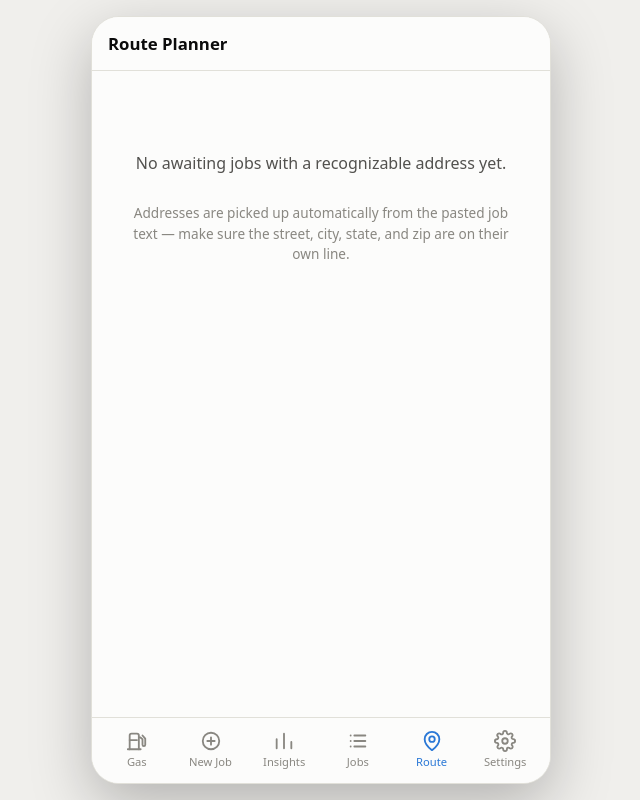
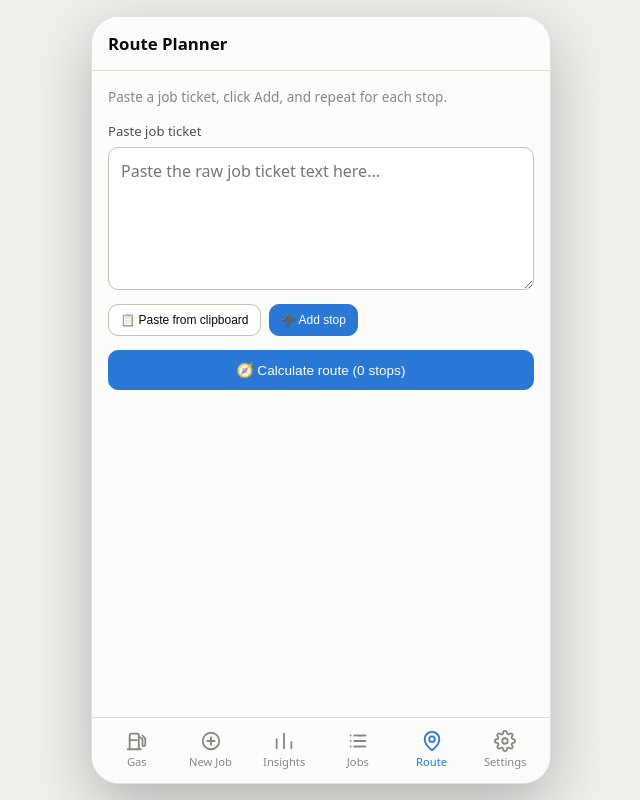
Before and after one commit to BG-Guy/chimney-pro, a React (Vite) app in the folder client/: page /#/route in a window 1280 px wide. Shown: the whole page, without its empty margins (319-959 px from the left). Built offline with nearby package versions, Linux system fonts and the light colour scheme.

Commit message:
Rework route planner into a paste-and-add scratchpad
Instead of picking from saved jobs, the Route tab now lets you paste each
job ticket string, click Add to parse its name/address, repeat for as
many stops as you have, then Calculate route to get the ordered
Google Maps link.

```diff
--- a/client/src/pages/RoutePlanPage.tsx
+++ b/client/src/pages/RoutePlanPage.tsx
@@ -1,52 +1,64 @@
-import { useEffect, useMemo, useState } from "react";
-import { api } from "../api";
-import type { Job } from "../types";
+import { useState } from "react";
 import { extractCustomerName } from "../customerName";
 import { extractAddress } from "../address";
 import { geocodeAll } from "../geocode";
 import { optimizeStopOrder } from "../routeOptimize";
 import { buildGoogleMapsRouteUrl } from "../googleMapsRoute";
 
+interface Stop {
+  id: number;
+  name: string;
+  address: string;
+}
+
 type BuildState = "idle" | "geocoding" | "error";
 
+let nextStopId = 1;
+
 export default function RoutePlanPage() {
-  const [jobs, setJobs] = useState<Job[]>([]);
-  const [loading, setLoading] = useState(true);
-  const [selectedIds, setSelectedIds] = useState<number[]>([]);
+  const [pastedText, setPastedText] = useState("");
+  const [parseError, setParseError] = useState<string | null>(null);
+  const [stops, setStops] = useState<Stop[]>([]);
   const [buildState, setBuildState] = useState<BuildState>("idle");
   const [errorMessage, setErrorMessage] = useState<string | null>(null);
-  const [orderedStops, setOrderedStops] = useState<{ name: string; address: string }[] | null>(null);
+  const [orderedStops, setOrderedStops] = useState<Stop[] | null>(null);
   const [mapsUrl, setMapsUrl] = useState<string | null>(null);
 
-  useEffect(() => {
-    api
-      .listJobs()
-      .then(setJobs)
-      .finally(() => setLoading(false));
-  }, []);
-
-  const routableJobs = useMemo(
-    () =>
-      jobs
-        .filter((job) => job.status === "awaiting")
-        .map((job) => ({
-          job,
-          name: extractCustomerName(job.rawTicketText) || `Job #${job.id}`,
-          address: extractAddress(job.rawTicketText),
-        }))
-        .filter((entry) => entry.address !== null) as { job: Job; name: string; address: string }[],
-    [jobs]
-  );
-
-  function toggleSelected(id: number) {
+  function resetRoute() {
     setOrderedStops(null);
     setMapsUrl(null);
-    setSelectedIds((prev) => (prev.includes(id) ? prev.filter((x) => x !== id) : [...prev, id]));
+    setErrorMessage(null);
   }
 
-  async function handleBuildRoute() {
-    const selected = routableJobs.filter((entry) => selectedIds.includes(entry.job.id!));
-    if (selected.length < 2) return;
+  async function handlePasteFromClipboard() {
+    try {
+      const text = await navigator.clipboard.readText();
+      if (text) setPastedText(text);
+    } catch {
+      alert("Couldn't read the clipboard. Your browser may need permission, or there's nothing copied.");
+    }
+  }
+
+  function handleAddStop() {
+    const address = extractAddress(pastedText);
+    if (!address) {
+      setParseError("Couldn't find an address in that text — make sure the street, city, state, and zip are on their own line.");
+      return;
+    }
+    const name = extractCustomerName(pastedText) || `Stop ${stops.length + 1}`;
+    setStops((prev) => [...prev, { id: nextStopId++, name, address }]);
+    setPastedText("");
+    setParseError(null);
+    resetRoute();
+  }
+
+  function handleRemoveStop(id: number) {
+    setStops((prev) => prev.filter((s) => s.id !== id));
+    resetRoute();
+  }
+
+  async function handleCalculateRoute() {
+    if (stops.length < 2) return;
 
     setBuildState("geocoding");
     setErrorMessage(null);
@@ -54,20 +66,20 @@ export default function RoutePlanPage() {
     setMapsUrl(null);
 
     try {
-      const points = await geocodeAll(selected.map((entry) => entry.address));
-      const missing = selected.filter((_, i) => !points[i]);
+      const points = await geocodeAll(stops.map((s) => s.address));
+      const missing = stops.filter((_, i) => !points[i]);
       if (missing.length > 0) {
-        setErrorMessage(`Couldn't locate: ${missing.map((entry) => entry.name).join(", ")}`);
+        setErrorMessage(`Couldn't locate: ${missing.map((s) => s.name).join(", ")}`);
         setBuildState("error");
         return;
       }
 
       const validPoints = points as NonNullable<(typeof points)[number]>[];
       const order = optimizeStopOrder(validPoints);
-      const stops = order.map((i) => ({ name: selected[i].name, address: selected[i].address }));
+      const ordered = order.map((i) => stops[i]);
 
-      setOrderedStops(stops);
-      setMapsUrl(buildGoogleMapsRouteUrl(stops.map((s) => s.address)));
+      setOrderedStops(ordered);
+      setMapsUrl(buildGoogleMapsRouteUrl(ordered.map((s) => s.address)));
       setBuildState("idle");
     } catch {
       setErrorMessage("Something went wrong looking up those addresses. Try again.");
@@ -75,50 +87,67 @@ export default function RoutePlanPage() {
     }
   }
 
-  if (loading) return <p className="loading-text">Loading jobs...</p>;
-
-  if (routableJobs.length === 0) {
-    return (
-      <div className="empty-state">
-        <p>No awaiting jobs with a recognizable address yet.</p>
-        <p className="empty-hint">
-          Addresses are picked up automatically from the pasted job text — make sure the street, city,
-          state, and zip are on their own line.
-        </p>
-      </div>
-    );
-  }
-
   return (
     <div className="job-list">
-      <p className="empty-hint">Pick the stops for today's run, then build a route.</p>
+      <p className="empty-hint">Paste a job ticket, click Add, and repeat for each stop.</p>
 
-      <div className="job-cards">
-        {routableJobs.map(({ job, name, address }) => (
-          <label key={job.id} className="job-card checkbox-label" style={{ flexDirection: "row" }}>
-            <input
-              type="checkbox"
-              checked={selectedIds.includes(job.id!)}
-              onChange={() => toggleSelected(job.id!)}
-            />
-            <span style={{ display: "flex", flexDirection: "column", gap: 2 }}>
-              <strong>{name}</strong>
-              <span className="empty-hint">{address}</span>
-              {job.scheduledDate && <span className="empty-hint">Scheduled {job.scheduledDate}</span>}
-            </span>
-          </label>
-        ))}
-      </div>
+      <form
+        className="job-form"
+        onSubmit={(e) => {
+          e.preventDefault();
+          handleAddStop();
+        }}
+      >
+        <label>
+          Paste job ticket
+          <textarea
+            rows={5}
+            value={pastedText}
+            onChange={(e) => {
+              setPastedText(e.target.value);
+              setParseError(null);
+            }}
+            placeholder="Paste the raw job ticket text here..."
+          />
+        </label>
+        <div className="jobs-toolbar" style={{ flexDirection: "row" }}>
+          <button type="button" className="btn btn-sm" onClick={handlePasteFromClipboard}>
+            📋 Paste from clipboard
+          </button>
+          <button type="submit" className="btn btn-primary btn-sm" disabled={!pastedText.trim()}>
+            ➕ Add stop
+          </button>
+        </div>
+        {parseError && <p className="empty-hint">{parseError}</p>}
+      </form>
+
+      {stops.length > 0 && (
+        <div className="job-cards">
+          {stops.map((stop, i) => (
+            <div className="job-card" key={stop.id}>
+              <div className="job-card-top">
+                <strong>
+                  {i + 1}. {stop.name}
+                </strong>
+                <button type="button" className="btn btn-sm btn-danger" onClick={() => handleRemoveStop(stop.id)}>
+                  Remove
+                </button>
+              </div>
+              <span className="empty-hint">{stop.address}</span>
+            </div>
+          ))}
+        </div>
+      )}
 
       <button
         type="button"
         className="btn btn-primary btn-block"
-        disabled={selectedIds.length < 2 || buildState === "geocoding"}
-        onClick={handleBuildRoute}
+        disabled={stops.length < 2 || buildState === "geocoding"}
+        onClick={handleCalculateRoute}
       >
         {buildState === "geocoding"
           ? "Looking up addresses..."
-          : `🧭 Build route (${selectedIds.length} stop${selectedIds.length === 1 ? "" : "s"})`}
+          : `🧭 Calculate route (${stops.length} stop${stops.length === 1 ? "" : "s"})`}
       </button>
 
       {errorMessage && <p className="empty-hint">{errorMessage}</p>}
@@ -129,8 +158,8 @@ export default function RoutePlanPage() {
             <h3>Suggested order</h3>
           </div>
           <ol style={{ margin: 0, paddingLeft: "1.2rem", display: "flex", flexDirection: "column", gap: 4 }}>
-            {orderedStops.map((stop, i) => (
-              <li key={i}>
+            {orderedStops.map((stop) => (
+              <li key={stop.id}>
                 <strong>{stop.name}</strong> — <span className="empty-hint">{stop.address}</span>
               </li>
             ))}
```
